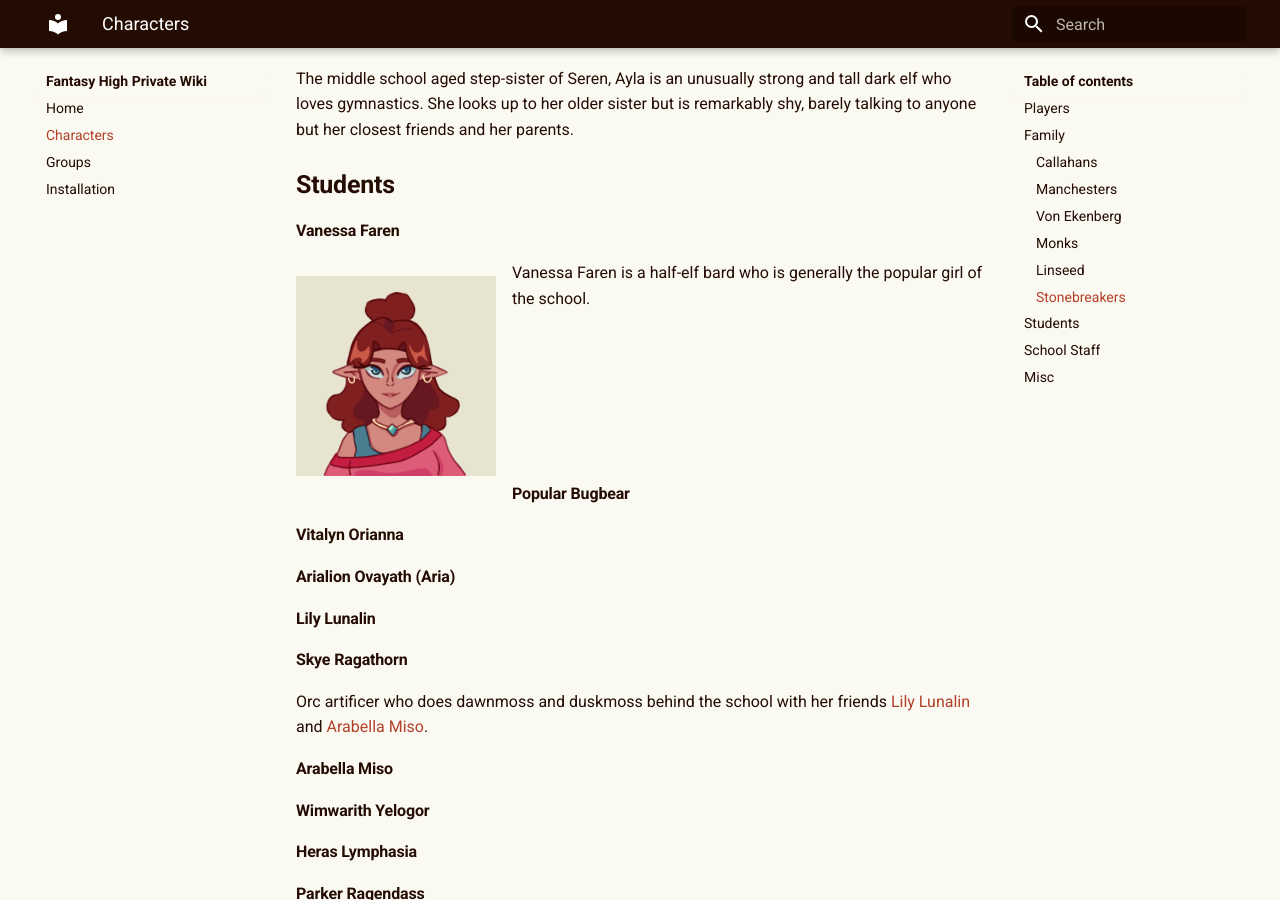
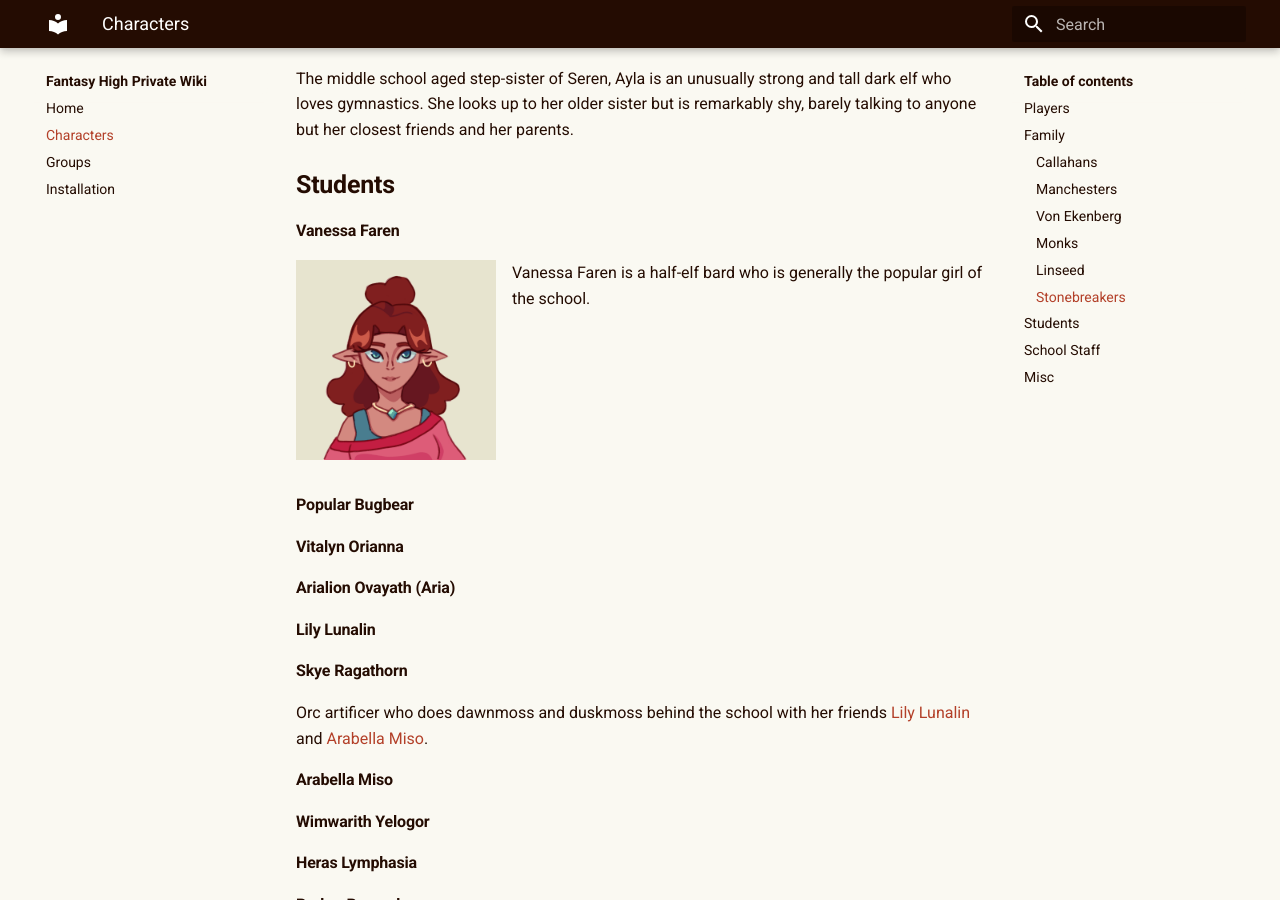
Before and after one commit to Aelyxiris/fantasyhigh, an MkDocs documentation site: the page built from docs/characters.md, in a window 1280 px wide and 900 px high, scrolled down 3431 px. Built offline with MkDocs 1.6.1 and Material for MkDocs 9.7.7, drawn with Linux system fonts in a browser that asks for light colours.

Commit message:
Update characters.md

```diff
--- a/docs/characters.md
+++ b/docs/characters.md
@@ -98,13 +98,8 @@ The middle school aged step-sister of Seren, Ayla is an unusually strong and tal
 #### Vanessa Faren
 ![Vanessa Faren](images/vanessaPortrait.png){width=200; align=left}
 Vanessa Faren is a half-elf bard who is generally the popular girl of the school.
-<br />
-<br />
-<br />
-<br />
-<br />
-<br />
-<br />
+
+<div style="clear: both;"></div>
 
 #### Popular Bugbear
 
```
